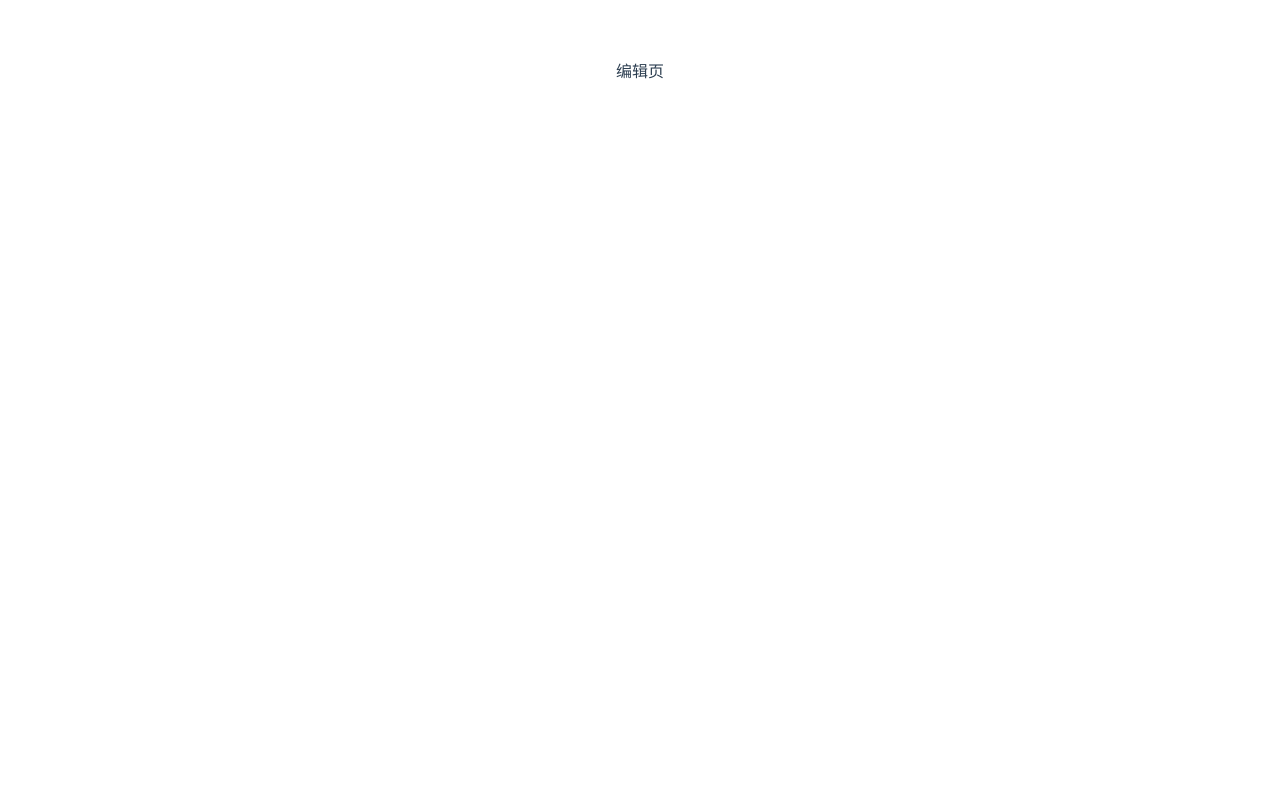
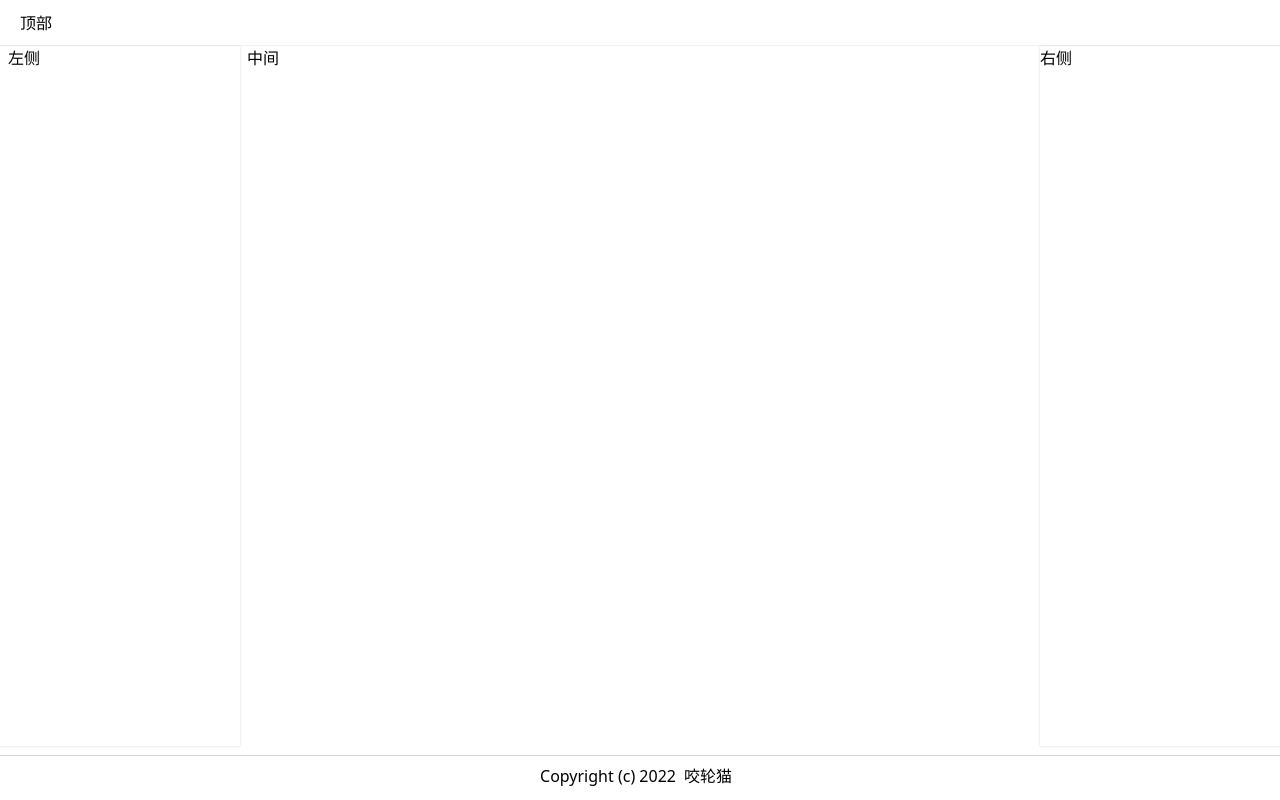
Before and after one commit to yaolunmao/vue-webtopo-svgeditor, a Vue app: page /edit in a window 1280 px wide. Built offline with nearby package versions, Linux system fonts and the light colour scheme.

Commit message:
feat: 基本布局完成

```diff
--- a/src/App.vue
+++ b/src/App.vue
@@ -6,14 +6,3 @@
 <template>
   <router-view></router-view>
 </template>
-
-<style>
-  #app {
-    font-family: Avenir, Helvetica, Arial, sans-serif;
-    -webkit-font-smoothing: antialiased;
-    -moz-osx-font-smoothing: grayscale;
-    text-align: center;
-    color: #2c3e50;
-    margin-top: 60px;
-  }
-</style>
--- a/src/components/webtopo-svgedit/components/bottom-panel/index.vue
+++ b/src/components/webtopo-svgedit/components/bottom-panel/index.vue
@@ -0,0 +1,6 @@
+<template>
+  <div class="flex justify-center items-center pt-2">
+    <div> Copyright (c) 2022</div>
+    <a class="mx-2 hover:text-blue-400" href="#" target="_blank">咬轮猫</a></div
+  >
+</template>
--- a/src/components/webtopo-svgedit/components/center-panel/index.vue
+++ b/src/components/webtopo-svgedit/components/center-panel/index.vue
@@ -0,0 +1,3 @@
+<template>
+  <div>中间</div>
+</template>
--- a/src/components/webtopo-svgedit/components/left-panel/index.vue
+++ b/src/components/webtopo-svgedit/components/left-panel/index.vue
@@ -0,0 +1 @@
+<template><div>左侧</div></template>
--- a/src/components/webtopo-svgedit/components/right-panel/index.vue
+++ b/src/components/webtopo-svgedit/components/right-panel/index.vue
@@ -0,0 +1 @@
+<template><div>右侧</div></template>
--- a/src/components/webtopo-svgedit/components/top-panel/index.vue
+++ b/src/components/webtopo-svgedit/components/top-panel/index.vue
@@ -0,0 +1 @@
+<template><div>顶部</div></template>
--- a/src/components/webtopo-svgedit/index.vue
+++ b/src/components/webtopo-svgedit/index.vue
@@ -0,0 +1,155 @@
+<template>
+  <div>
+    <el-container>
+      <el-header class="top-el-header">
+        <top-panel></top-panel>
+      </el-header>
+      <el-container class="middle">
+        <el-aside class="side-nav" :class="'show-nav'">
+          <el-scrollbar class="elscrooll-pc">
+            <left-panel class="content-left"></left-panel>
+          </el-scrollbar>
+        </el-aside>
+        <el-main class="middle main">
+          <el-scrollbar class="canvas-main-pc">
+            <div>
+              <center-panel></center-panel>
+            </div>
+          </el-scrollbar>
+        </el-main>
+        <el-aside class="side-nav" :class="'show-nav'">
+          <el-scrollbar class="elscrooll-pc">
+            <right-panel></right-panel>
+          </el-scrollbar>
+        </el-aside>
+      </el-container>
+      <el-footer class="bottom-el-footer" height="40px">
+        <bottom-panel></bottom-panel>
+      </el-footer>
+    </el-container>
+  </div>
+</template>
+<script setup lang="ts">
+  import { ElContainer, ElHeader, ElAside, ElFooter, ElMain, ElScrollbar } from 'element-plus';
+  import 'element-plus/dist/index.css';
+  import TopPanel from './components/top-panel/index.vue';
+  import LeftPanel from './components/left-panel/index.vue';
+  import CenterPanel from './components/center-panel/index.vue';
+  import RightPanel from './components/right-panel/index.vue';
+  import BottomPanel from './components/bottom-panel/index.vue';
+</script>
+<style scoped lang="less">
+  @headerHeight: 60px;
+  @buttomHeight: 40px;
+  .elscrooll-pc {
+    height: calc(100vh - (@headerHeight + @buttomHeight));
+  }
+
+  .canvas-main-pc {
+    min-height: calc(100vh - (@headerHeight + @buttomHeight));
+    width: 100%;
+    margin: 0 auto;
+  }
+  .middle {
+    min-height: calc(100vh - (@headerHeight + @buttomHeight));
+    &.main {
+      margin: 0px 5px;
+      background-color: #ffffff;
+      padding: 0px 2px;
+    }
+
+    .side-nav {
+      @showLeftNavWidth: 240px;
+      @hideLeftNavWidth: 0px;
+      position: relative;
+      overflow: inherit;
+      transition: all 0.5s;
+      // background-color: rgb(250, 251, 253);
+      box-shadow: 0px 0px 2px #dfcfcf;
+
+      .content-left {
+        overflow: hidden;
+        margin: 0px 1vh;
+      }
+
+      &.show-nav {
+        flex: 0 0 @showLeftNavWidth;
+        min-width: @showLeftNavWidth;
+        max-width: @showLeftNavWidth;
+      }
+
+      &.hide-nav {
+        flex: 0 0 @hideLeftNavWidth;
+        min-width: @hideLeftNavWidth;
+        max-width: @hideLeftNavWidth;
+      }
+    }
+  }
+
+  .top-el-header {
+    display: flex;
+    flex-direction: row;
+    align-items: center;
+    box-shadow: 0px 0px 2px #dfcfcf;
+    margin-bottom: 1px;
+    height: 45px;
+  }
+
+  .bottom-el-footer {
+    box-shadow: 0px -1px 0px 0px #dfcfcf;
+    margin-top: 10px;
+  }
+
+  .contextMenu {
+    position: absolute;
+    z-index: 99999;
+    background: #ffffff;
+    padding: 5px 0;
+    margin: 0px;
+    display: block;
+    border-radius: 5px;
+    box-shadow: 2px 5px 10px rgba(0, 0, 0, 0.3);
+
+    li {
+      list-style: none;
+      padding: 0px;
+      margin: 0px;
+    }
+
+    .shortcut {
+      width: 115px;
+      text-align: right;
+      float: right;
+    }
+
+    p {
+      text-decoration: none;
+      display: block;
+      padding: 0px 15px 1px 20px;
+      margin: 0;
+      user-select: none;
+      -webkit-user-select: none;
+    }
+
+    p:hover {
+      background-color: #0cf;
+      color: #ffffff;
+      cursor: default;
+    }
+
+    .disabled {
+      color: #999;
+    }
+
+    .disabled:hover {
+      color: #999;
+      background-color: transparent;
+    }
+
+    li.separator {
+      border-top: solid 1px #e3e3e3;
+      padding-top: 5px;
+      margin-top: 5px;
+    }
+  }
+</style>
--- a/src/views/edit/index.vue
+++ b/src/views/edit/index.vue
@@ -1,3 +1,6 @@
 <template>
-  <div>编辑页</div>
+  <webtopo-svgedit></webtopo-svgedit>
 </template>
+<script setup lang="ts">
+  import WebtopoSvgedit from '../../components/webtopo-svgedit/index.vue';
+</script>
```
